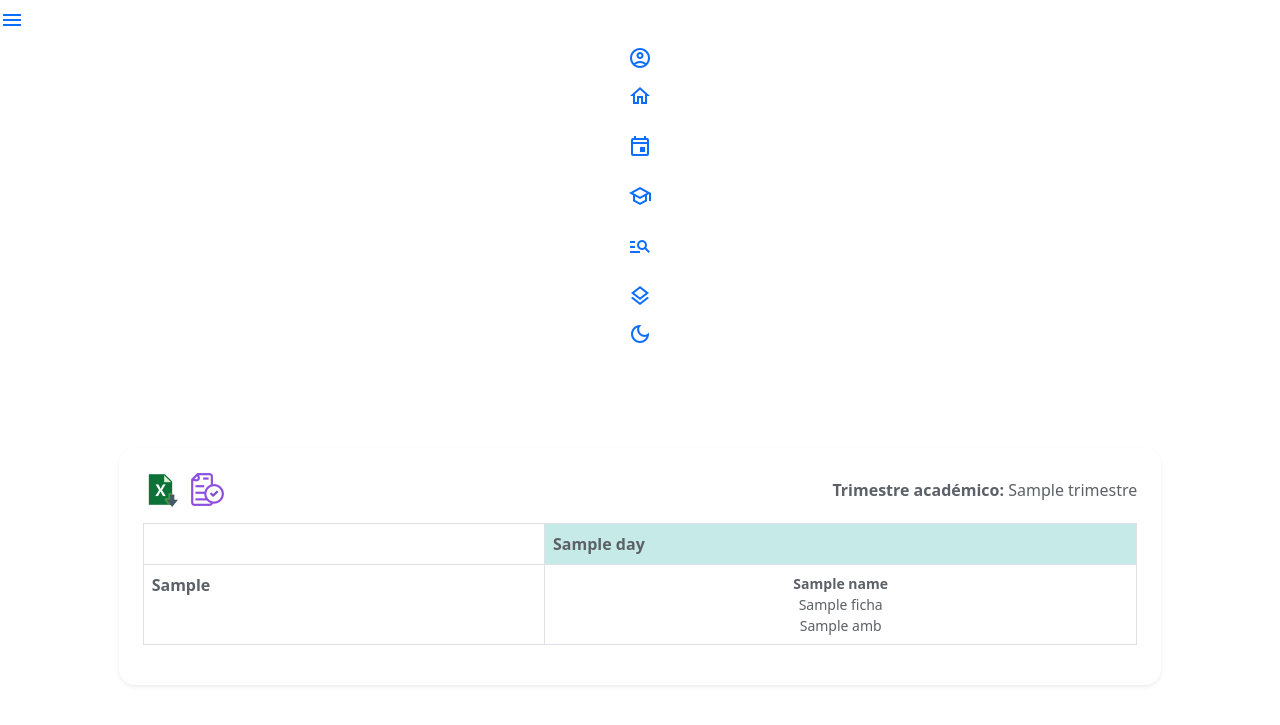
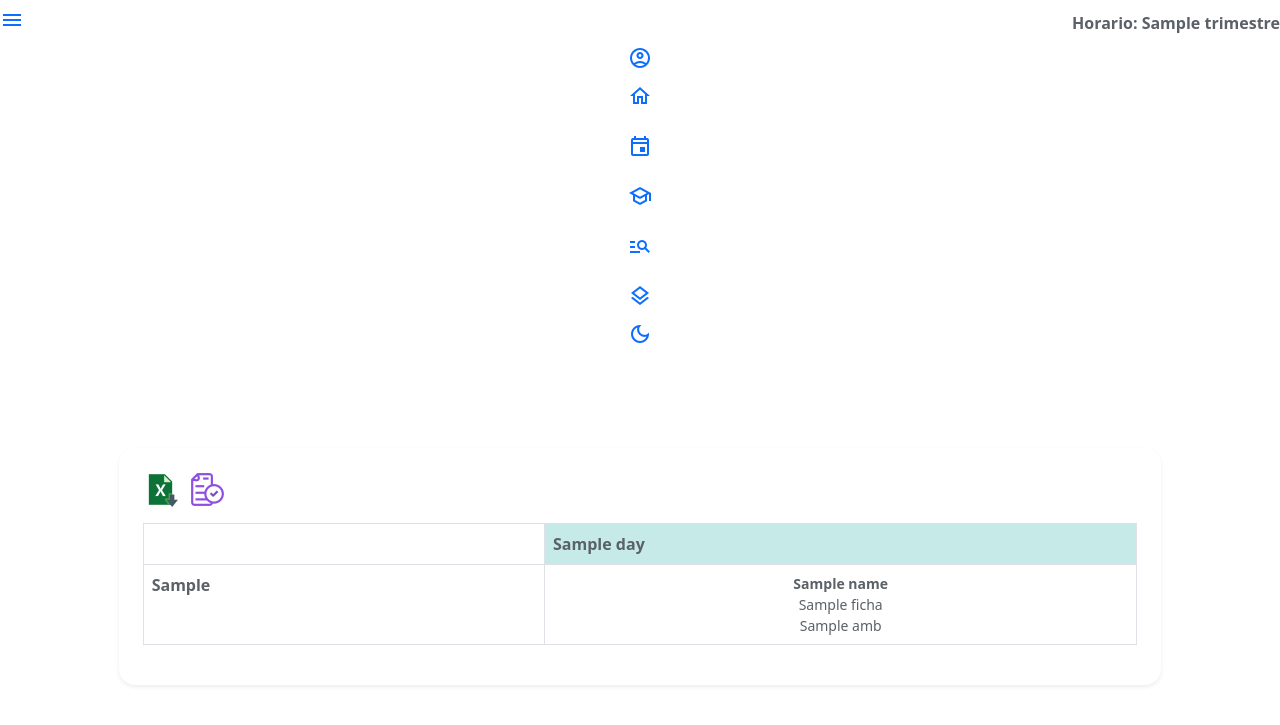
Before and after one commit to ingdanielbs/schedule, a Flask app: template templates/instructors/schedule.html in a window 1280 px wide. Shown: the top 725 px of the page. Run offline with Flask 3, Linux system fonts and the light colour scheme; the template is opened without the code that fills it: most values are stand-ins (such as "Sample title", 1, 10 or a date in 2020); grey boxes labelled with a size stand in for pictures from a placeholder-image service; some libraries are stand-ins or nearby versions.

Commit message:
Update header and comment out trimestre display

```diff
--- a/templates/base.html
+++ b/templates/base.html
@@ -47,6 +47,8 @@
                 <a href="#offcanvasPrimaryMenu" data-bs-toggle="offcanvas"><i
                         class="material-icons-outlined">menu</i></a>
             </div>
+
+            <span class="fw-bold">Horario: {{trimestre}}</span>
         </nav>
     </header>
     <!--end top header-->
--- a/templates/instructors/schedule.html
+++ b/templates/instructors/schedule.html
@@ -17,7 +17,7 @@
                             </a>
 
                         </div>
-                        <p class="fs-6 ml-4"> <span class="fw-bold ml-4">Trimestre académico:</span> {{trimestre}}</p>
+                        <!-- <p class="fs-6 ml-4"> <span class="fw-bold ml-4">Trimestre académico:</span> {{trimestre}}</p>  -->
                     </div>
                     <table class="table table-bordered">
                         <tr>
```
